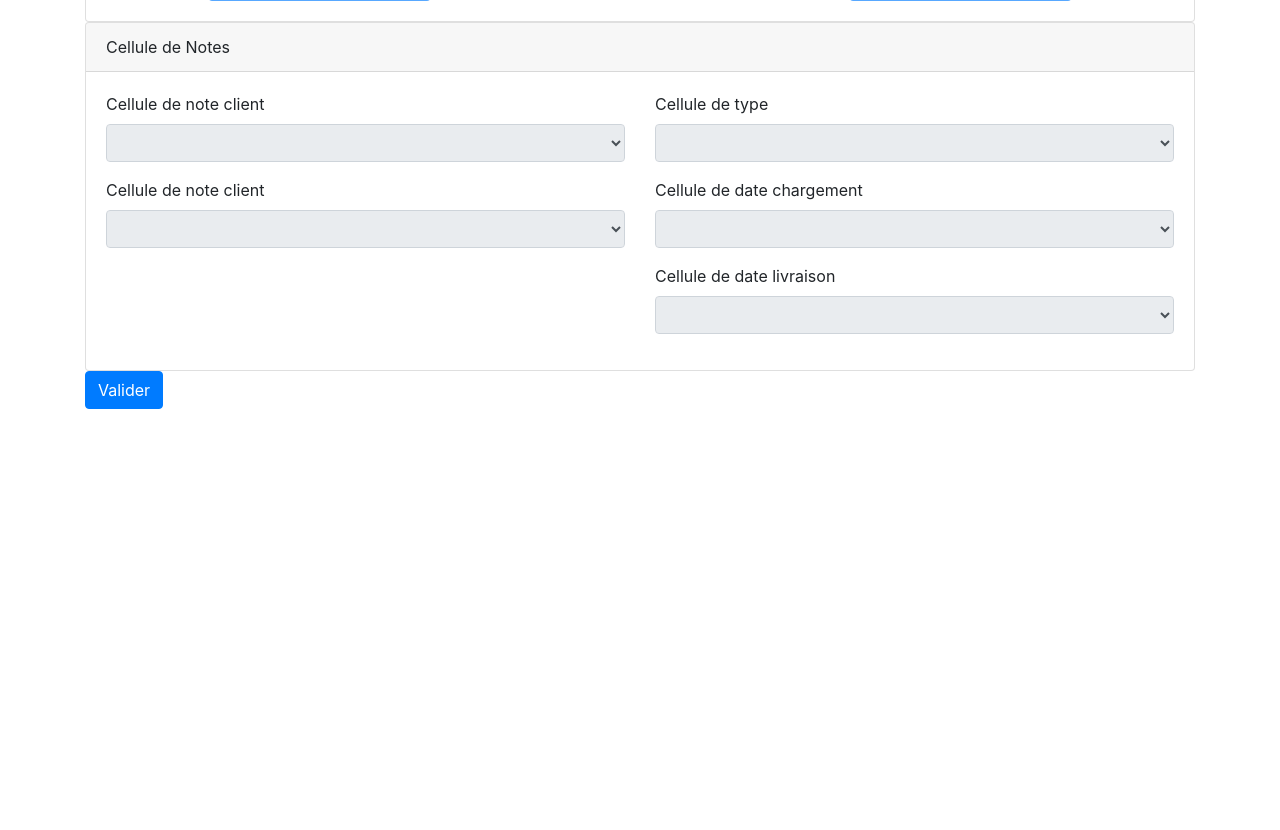
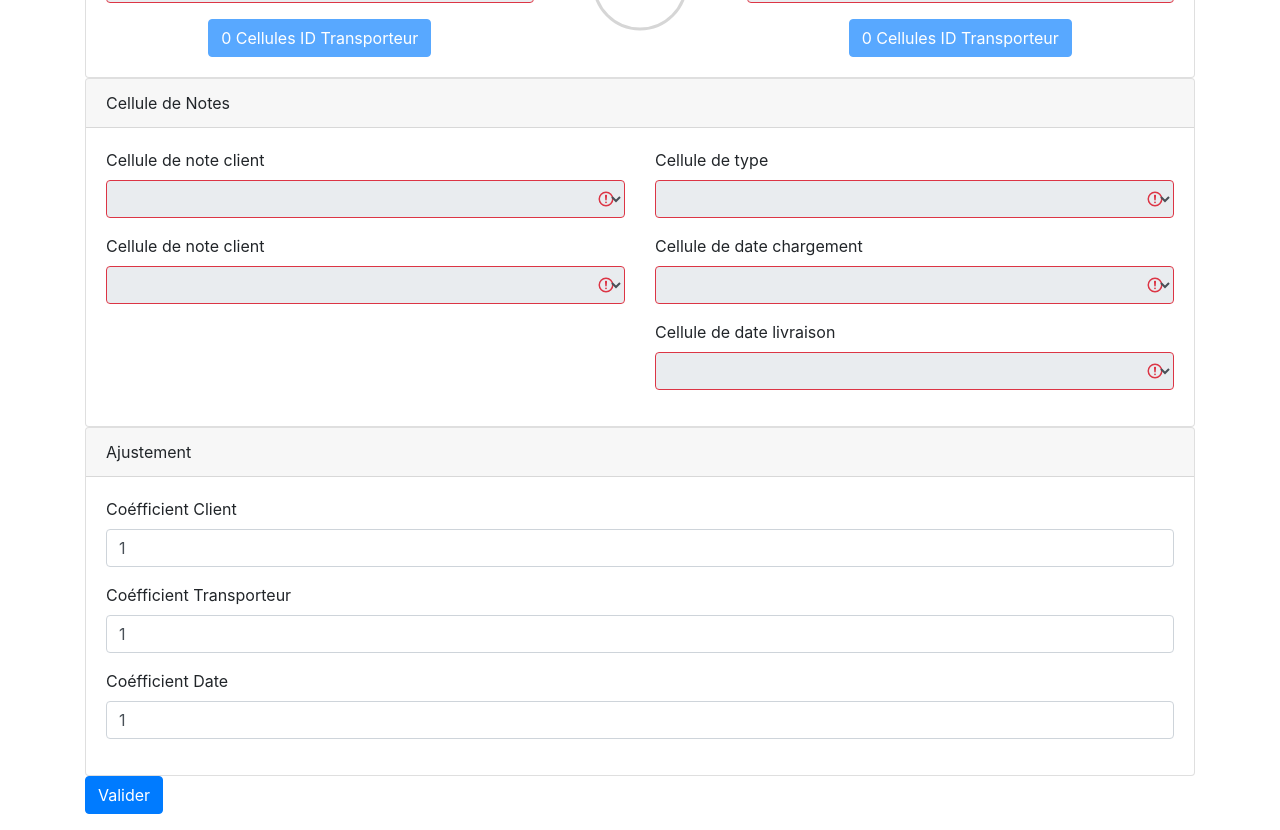
Before and after one commit to raskyer/excel-mapper-v2, a React (Create React App) app: page / in a window 1280 px wide. Shown: the part 840-1670 px from the top of the page. Before the commit the page ends 1265 px from the top, so only its background shows below. Built offline with nearby package versions, Linux system fonts and the light colour scheme.

Commit message:
Add rates

```diff
--- a/src/App.tsx
+++ b/src/App.tsx
@@ -1,17 +1,19 @@
 import React from 'react';
 import { connect } from 'react-redux';
 
+import Navbar from 'react-bootstrap/Navbar';
 import Container from 'react-bootstrap/Container';
 import Form from 'react-bootstrap/Form';
 import Row from 'react-bootstrap/Row';
 import Col from 'react-bootstrap/Col';
+import Button from 'react-bootstrap/Button';
 
 import Upload from './components/Upload';
 import Sheets from './components/Sheets';
 import IDCustomer from './components/IDCustomer';
 import IDProvider from './components/IDProvider';
 import Options from './components/Options';
-import Button from 'react-bootstrap/Button';
+import Rates from './components/Rates';
 
 import { submit } from './redux/reducer';
 
@@ -28,6 +30,12 @@ const App: React.FC<AppProps> = (props: AppProps) => {
   };
 
   return (
+    <>
+      <Navbar bg="dark" variant="dark">
+        <Navbar.Brand href="#home">
+          Excel Mapper
+        </Navbar.Brand>
+      </Navbar>
       <Container>
         <Form onSubmit={onSubmit}>
           <Row>
@@ -57,6 +65,11 @@ const App: React.FC<AppProps> = (props: AppProps) => {
           </Row>
           <Row>
             <Col>
+              <Rates />
+            </Col>
+          </Row>
+          <Row>
+            <Col>
               <Form.Group>
                 <Button type="submit">Valider</Button>
               </Form.Group>
@@ -64,6 +77,7 @@ const App: React.FC<AppProps> = (props: AppProps) => {
           </Row>
         </Form>
       </Container>
+    </>
   );
 };
 
--- /dev/null
+++ b/src/components/Rates.tsx
@@ -0,0 +1,76 @@
+import React from 'react';
+import { connect } from 'react-redux';
+
+import Card from 'react-bootstrap/Card';
+import Form from 'react-bootstrap/Form';
+
+import State from '../entities/State';
+import { keyChangedAction } from '../redux/reducer';
+
+interface RatesProps extends RatesState, RatesDispatch {}
+
+interface RatesState {
+  customerMarkRate: number;
+  providerMarkRate: number;
+  dateMarkRate: number;
+}
+
+interface RatesDispatch {
+  onCustomerRateChange: (str: string) => void;
+  onProviderRateChange: (str: string) => void;
+  onDateRateChange: (str: string) => void;
+}
+
+const Rates: React.FC<RatesProps> = (props: RatesProps) => {
+  return (
+    <Card>
+      <Card.Header>Ajustement</Card.Header>
+      <Card.Body>
+        <Form.Group>
+          <Form.Label>Coéfficient Client</Form.Label>
+          <Form.Control
+            type="number"
+            value={props.customerMarkRate !== undefined ? (props.customerMarkRate + '') : props.customerMarkRate}
+            onChange={(e: React.FormEvent<HTMLInputElement>) => props.onCustomerRateChange(e.currentTarget.value)}
+            isInvalid={props.customerMarkRate < 0}
+            required
+          />
+        </Form.Group>
+        <Form.Group>
+          <Form.Label>Coéfficient Transporteur</Form.Label>
+          <Form.Control
+            type="number"
+            value={props.providerMarkRate !== undefined ? props.providerMarkRate + '' : props.providerMarkRate}
+            onChange={(e: React.FormEvent<HTMLInputElement>) => props.onProviderRateChange(e.currentTarget.value)}
+            isInvalid={props.providerMarkRate < 0}
+            required
+          />
+        </Form.Group>
+        <Form.Group>
+          <Form.Label>Coéfficient Date</Form.Label>
+          <Form.Control
+            type="number"
+            value={props.dateMarkRate !== undefined ? props.dateMarkRate + '' : props.dateMarkRate}
+            onChange={(e: React.FormEvent<HTMLInputElement>) => props.onDateRateChange(e.currentTarget.value)}
+            isInvalid={props.dateMarkRate < 0}
+            required
+          />
+        </Form.Group>
+      </Card.Body>
+    </Card>
+  );
+};
+
+const mapStateToProps = (state: State): RatesState => ({
+  customerMarkRate: state.customerMarkRate,
+  providerMarkRate: state.providerMarkRate,
+  dateMarkRate: state.dateMarkRate
+});
+
+const mapDispatchToProps = (dispatch: Function): RatesDispatch => ({
+  onCustomerRateChange: (str: string) => dispatch(keyChangedAction('customerMarkRate', str)),
+  onProviderRateChange: (str: string) => dispatch(keyChangedAction('providerMarkRate', str)),
+  onDateRateChange: (str: string) => dispatch(keyChangedAction('dateMarkRate', str))
+});
+
+export default connect(mapStateToProps, mapDispatchToProps)(Rates);
--- a/src/components/common/IDLink.tsx
+++ b/src/components/common/IDLink.tsx
@@ -68,7 +68,6 @@ const IDLink: React.FC<IDLink> = (props: IDLink) => {
     <>
       <Card>
         <Card.Header>{props.header}</Card.Header>
-
         <Card.Body>
           <Row>
             <Col style={{textAlign: 'center'}}>
--- a/src/components/common/Select.tsx
+++ b/src/components/common/Select.tsx
@@ -24,6 +24,7 @@ const Select: React.FC<SelectProps> = (props) => {
         value={props.value !== undefined ? props.value + '' : undefined}
         onChange={onChange}
         isValid={props.value !== undefined}
+        isInvalid={props.value === undefined}
         disabled={props.options.length < 1}
         required
       >
--- a/src/entities/State.ts
+++ b/src/entities/State.ts
@@ -19,9 +19,9 @@ interface State {
   orderShippingDateCell?: number;
   orderDeliveryDateCell?: number;
 
-  customerMarkRate?: number;
-  providerMarkRate?: number;
-  dateMarkRate?: number;
+  customerMarkRate: number;
+  providerMarkRate: number;
+  dateMarkRate: number;
 }
 
 export default State;
--- a/src/redux/reducer.ts
+++ b/src/redux/reducer.ts
@@ -5,7 +5,11 @@ import { getCustomerMap, getProviderMap, getOrderSheet } from './selector';
 import Compute from "../utils/compute";
 import { fromState } from "../utils/core";
 
-const INITIAL_STATE: State = {};
+const INITIAL_STATE: State = {
+  customerMarkRate: 1,
+  providerMarkRate: 1,
+  dateMarkRate: 1
+};
 
 interface Action {
   type: string;
@@ -257,6 +261,19 @@ export const orderDeliveryDateCellChangedAction = (str: string) => (dispatch: Di
   });
 };
 
+export const keyChangedAction = (key: string, str: string) => (dispatch: Dispatcher): void => {
+  let int = parseInt(str, 10);
+  if (isNaN(int)) {
+    int = 0;
+  }
+  dispatch({
+    type: MERGE,
+    payload: {
+      [key]: int
+    }
+  });
+};
+
 const AppReducer = (state: State = INITIAL_STATE, action: Action): State => {
   switch (action.type) {
     case MERGE:
```
Lines whose indentation alone changed are shown as unchanged.
